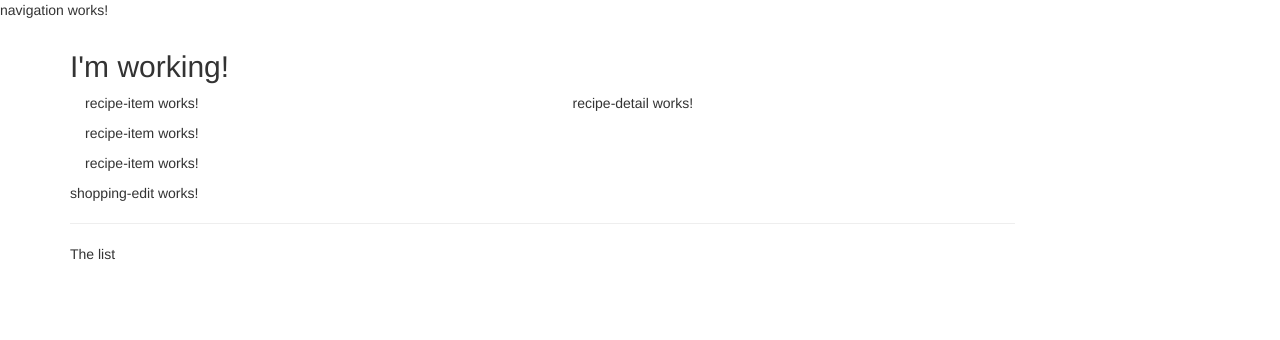
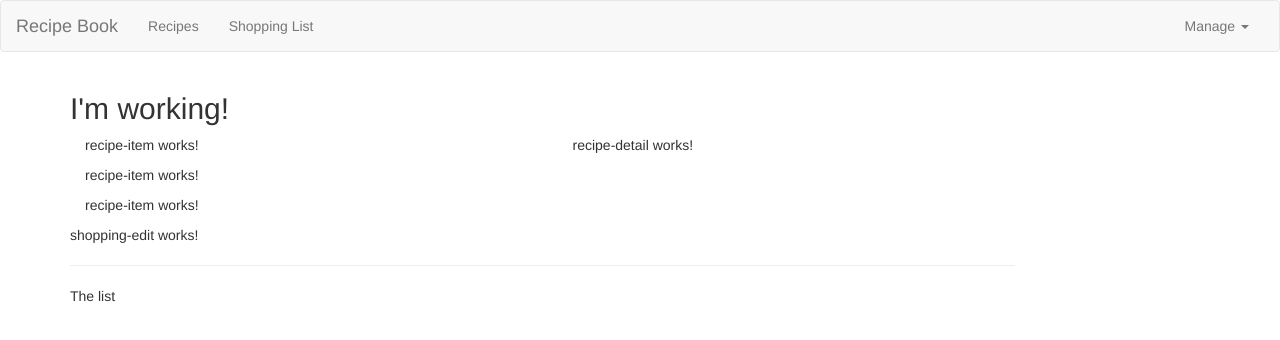
Before and after one commit to Aithne/app-with-max, an Angular app: page / in a window 1280 px wide. Shown: the top 340 px of the page. Built offline with nearby package versions, Linux system fonts and the light colour scheme.

Commit message:
#45 navigation bar

```diff
--- a/src/app/navigation/navigation.component.html
+++ b/src/app/navigation/navigation.component.html
@@ -1,3 +1,24 @@
-<p>
-  navigation works!
-</p>
+<nav class="navbar navbar-default">
+  <div class="container-fluid">
+    <div class="navbar-header">
+      <a href="#" class="navbar-brand">Recipe Book</a>
+    </div>
+
+    <div class="collapse navbar-collapse">
+      <ul class="nav navbar-nav">
+        <li><a href="#">Recipes</a></li>
+        <li><a href="#">Shopping List</a></li>
+      </ul>
+      <ul class="nav navbar-nav navbar-right">
+        <li class="dropdown">
+          <!-- <a href="#" class="dropdown-toggle" role="button">Manage</a> -->
+          <a href="#" class="dropdown-toggle" role="button">Manage <span class="caret"></span></a>
+          <ul class="dropdown-menu">
+            <li><a href="#">Save Data</a></li>
+            <li><a href="#">Fetch Data</a></li>
+          </ul>
+        </li>
+      </ul>
+    </div>
+  </div>
+</nav>
```
